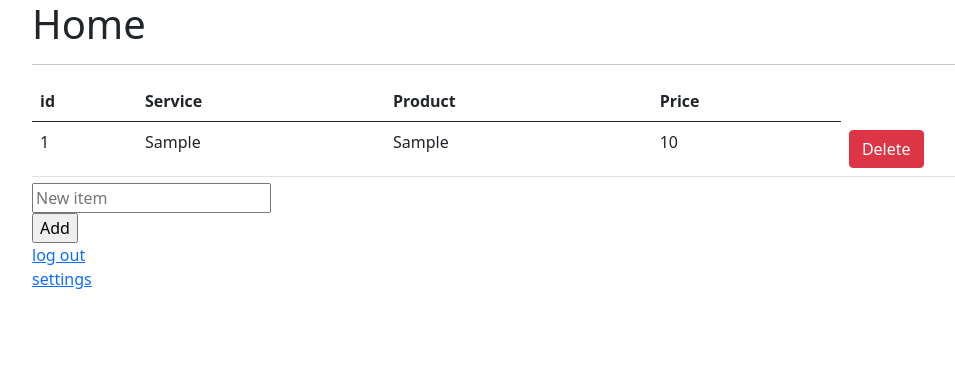
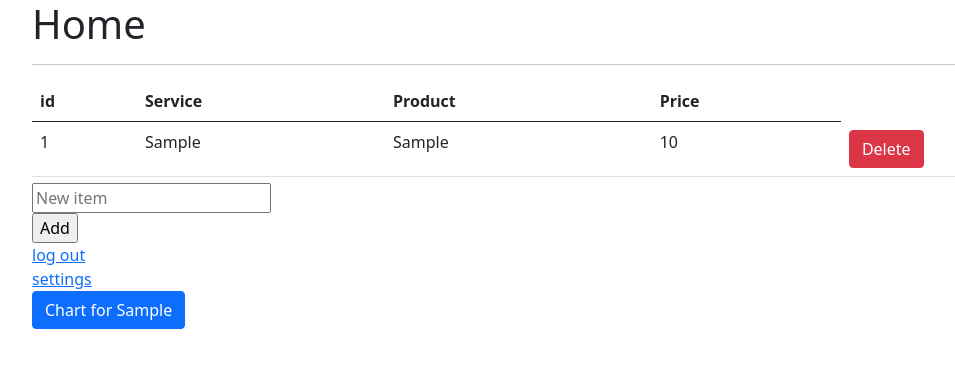
Before and after one commit to egorshv/price_parser, a Flask app: page / in a window 1280 px wide. Shown: the top 368 px of the page, without its empty margins (50-1005 px from the left). Run offline with Flask 2, Linux system fonts and the light colour scheme; a user stored in the database is signed in; tables that the repository leaves empty hold one stand-in row (values such as "Sample post"); some libraries are stand-ins or nearby versions.

Commit message:
minor fix

```diff
--- a/routes.py
+++ b/routes.py
@@ -78,6 +78,10 @@ def index():
 @app.route('/delete_item/<int:item_id>')
 @login_required
 def delete_item(item_id):
+    product_prices = db.session.query(ProductPrice).filter_by(item_id=item_id).all()
+    for price in product_prices:
+        db.session.delete(price)
+    db.session.commit()
     item = Item.query.get(item_id)
     db.session.delete(item)
     db.session.commit()
@@ -95,10 +99,13 @@ def settings():
     return render_template('settings.html', form=form, title='Settings')
 
 
-@app.route('/chart')
+@app.route('/chart/<int:item_id>')
 @login_required
-def chart():
-    return render_template('chart.html')
+def chart(item_id):
+    data = db.session.query(ProductPrice).filter_by(item_id=item_id).all()
+    prices = [i.price for i in data]
+    dates = [i.date.strftime('%d-%m') for i in data]
+    return render_template('chart.html', prices=prices, dates=dates)
 
 
 @login_manager.unauthorized_handler
--- a/templates/index.html
+++ b/templates/index.html
@@ -18,14 +18,7 @@
           <td>{{ item.product }}</td>
           <td>{{ item.price }}</td>
           <td>
-            <a class="btn btn-danger" id="delete" role="button" href="#">Delete</a>
-            <script type="text/javascript">
-                document.getElementById("delete").onclick = function() {
-                  var result = document.getElementById("result").innerHTML;
-                  var link = document.getElementById("delete");
-                  link.href = "/delete_item/"+result;
-                };
-            </script>
+            <a class="btn btn-danger" id="delete" role="button" href="/delete_item/{{ item.id }}">Delete</a>
           </td>
         </tr>
       {% endfor %}
@@ -45,7 +38,10 @@
     </div>
     <a href="/log_out">log out</a> <br>
     <a href="/settings">settings</a>
-
+    {% for item in data %}
+        <br>
+        <a class="btn btn-primary" id="chart{{ item.id }}" role="button" href="/chart/{{ item.id }}">Chart for {{ item.product }}</a>
+    {% endfor %}
 {% endblock %}
 {% block scripts %}
   <script>
```
Also changed, not shown: parser.py (+10 -2 lines), templates/chart.html (+4 -11 lines).
